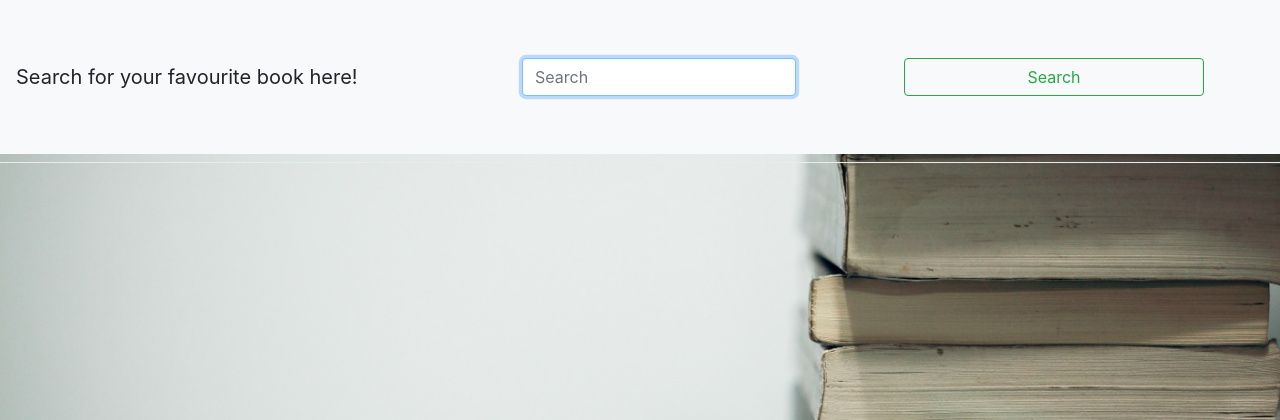
After one commit to sundaramgupta/book-review, a Flask app: template templates/search.html in a window 1280 px wide. The commit adds this page. Shown: the top 420 px of the page. Run offline with Flask 2, Linux system fonts and the light colour scheme; the template is opened without the code that fills it, so the values that code supplies are empty; some libraries are stand-ins or nearby versions.

Commit message:
initiated search page

```diff
--- a/application.py
+++ b/application.py
@@ -52,7 +52,7 @@
 		if result:
 			if result.username == lu and result.password == lp:
 				session["username"] = lu
-				return render_template("review.html")
+				return render_template("search.html")
 
 		return render_template("error.html", message="Wrong username/password")
 
@@ -119,3 +119,26 @@
 	#if the user reached the route via GET
 	else:
 		return render_template("registration.html")
+
+@app.route("/search", methods=["GET"])
+def search():
+	sb = request.args.get("book")
+	if not sb:
+		return render_template("error.html", message="Please provide the name of the book!")
+
+	#to use 'LIKE' keyword
+	query = "%" + sb + "%"
+
+	#capitilize all the letters
+	query = query.title()
+
+	#select all the books that has similar name as the inputted one
+	rows = db.execute("SELECT isbn, title, author, year FROM books WHERE isbn LIKE query or title LIKE query or author LIKE query", {"query":query})
+
+	#check if the book exist
+	if rows.rowcount() == 0:
+		return render_template("error.html", message="No book exist!")
+
+	#fetch all the results
+	books = rows.fetchall()
+	return render_template("review.html", books=books)
--- a/static/stylesheet.css
+++ b/static/stylesheet.css
@@ -50,3 +50,7 @@
 	color:blue;
 
 }
+form{
+	padding-bottom: 50px;
+	padding-right: 60px;
+}
--- a/templates/layout.html
+++ b/templates/layout.html
@@ -5,6 +5,13 @@
         <link rel="stylesheet" href="https://maxcdn.bootstrapcdn.com/bootstrap/4.0.0/css/bootstrap.min.css" integrity="sha384-Gn5384xqQ1aoWXA+058RXPxPg6fy4IWvTNh0E263XmFcJlSAwiGgFAW/dAiS6JXm" crossorigin="anonymous">
         <link rel="stylesheet" type="text/css" href="{{ url_for('static', filename='stylesheet.css') }}">
         <link href="static/css/all.css" rel="stylesheet">
+
+        <script src="https://code.jquery.com/jquery-3.3.1.slim.min.js" integrity="sha384-q8i/X+965DzO0rT7abK41JStQIAqVgRVzpbzo5smXKp4YfRvH+8abtTE1Pi6jizo"
+        crossorigin="anonymous"></script>
+        <script src="https://cdnjs.cloudflare.com/ajax/libs/popper.js/1.14.3/umd/popper.min.js" integrity="sha384-ZMP7rVo3mIykV+2+9J3UJ46jBk0WLaUAdn689aCwoqbBJiSnjAK/l8WvCWPIPm49"
+            crossorigin="anonymous"></script>
+        <script src="https://stackpath.bootstrapcdn.com/bootstrap/4.1.3/js/bootstrap.min.js" integrity="sha384-ChfqqxuZUCnJSK3+MXmPNIyE6ZbWh2IMqE241rYiqJxyMiZ6OW/JmZQ5stwEULTy"
+            crossorigin="anonymous"></script>
     </head>
 
         <body>
--- /dev/null
+++ b/templates/search.html
@@ -0,0 +1,32 @@
+{% extends "layout.html" %}
+
+{% block body %}
+<nav class="navbar navbar-light bg-light justify-content-between">
+  <a class="navbar-brand">Search for your favourite book here!</a>
+  <form class="form-inline" method=get>
+    <input class="form-control mr-sm-2" type="search" placeholder="Search" aria-label="Search" autofocus>
+    <button class="btn btn-outline-success my-2 my-sm-0" type="submit">Search</button>
+  </form>
+</nav>
+
+
+
+<div class="dropdown-divider"></div>
+
+<div class="container results-container">
+
+    {% for book in books %}
+        <div class="card border-primary mb-3" style="width: 12rem">
+            <div class="card-body">
+                <h4 class="card-title">{{book['title']}}</h4>
+                <h6 class="card-text">{{book['author']}}</h6>
+                <h6 class="card-text">{{book['year']}}</h6>
+                <h6 class="card-text">{{book['isbn']}}</h6>
+            </div>
+            <div class="card-footer">
+                <a href="/book/{{book['isbn']}}" class="card-link">Go to book page</a>
+            </div>
+       </div>
+    {% endfor %}
+
+{% endblock %}
```
Also changed, not shown: templates/review.html (+6 -5 lines), 2 other files.
